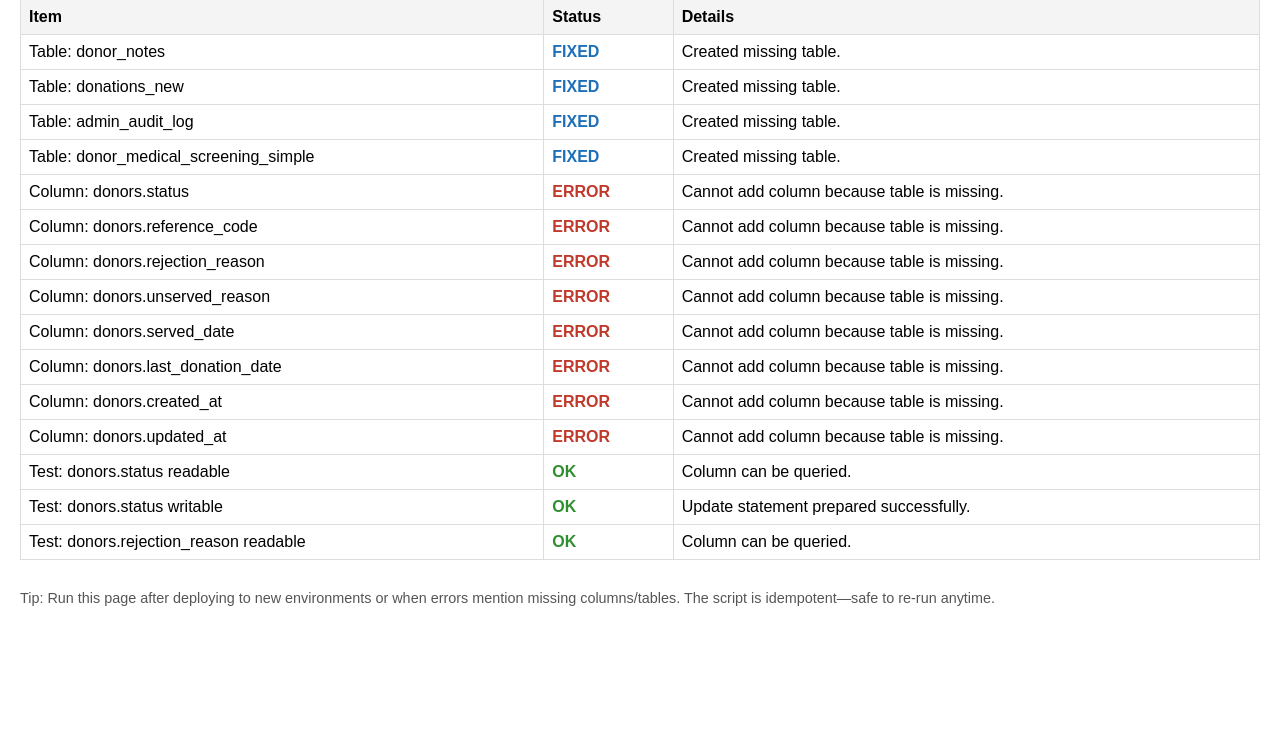
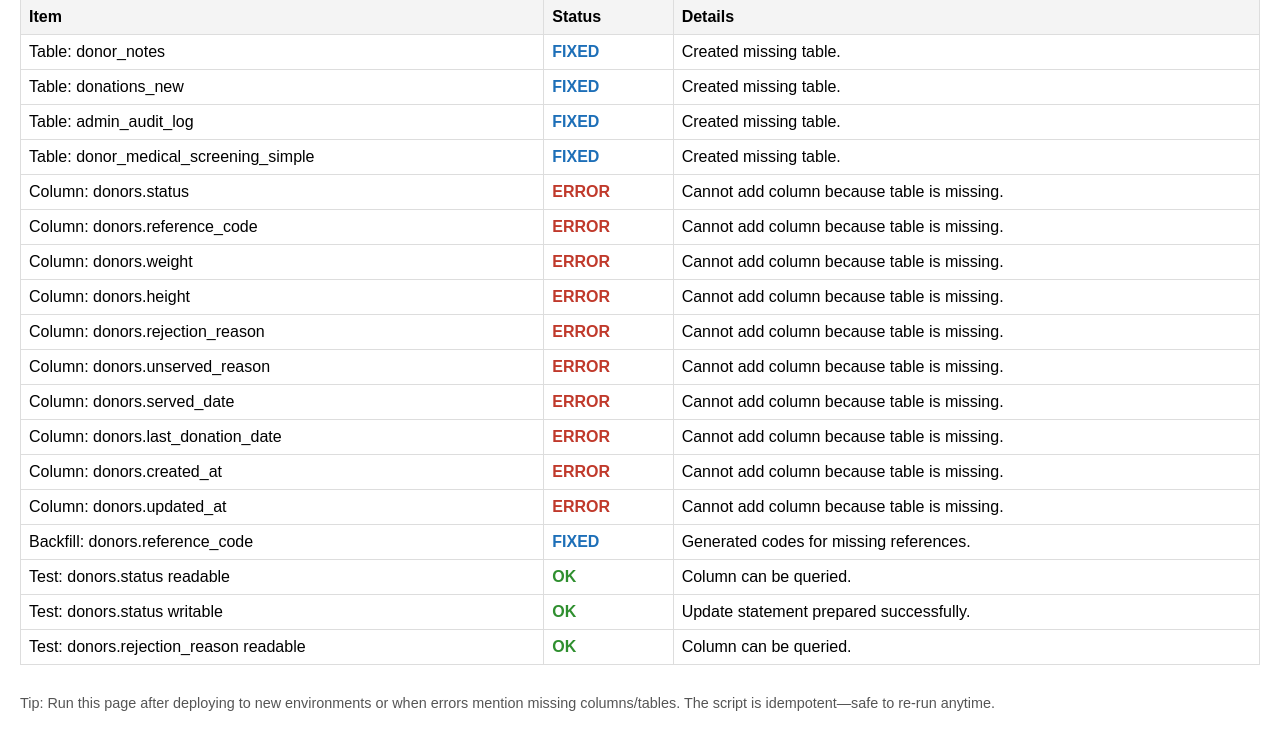
Before and after one commit to BloodDonationBaguio/blood-donation-pwa, a PHP site: page /blood-donation-pwa/database_self_heal.php in a window 1280 px wide. Shown: the part 259-990 px from the top of the page. Before the commit the page ends 865 px from the top, so only its background shows below. Run offline with PHP 8.4, Linux system fonts and the light colour scheme; the visitor is signed in with stand-in values (Sample User, id 1); tables that the repository leaves empty or names only in its code hold one stand-in row (values such as "Sample post").

Commit message:
Registration: save reference_code, weight, height; Self-heal: add weight/height columns and backfill reference_code

```diff
--- a/database_self_heal.php
+++ b/database_self_heal.php
@@ -208,10 +208,13 @@
 
 // Donors table critical columns
 $timestampType = $isPostgres ? 'TIMESTAMP NULL' : 'DATETIME NULL';
+$decimalType = $isPostgres ? 'NUMERIC(5,2)' : 'DECIMAL(5,2)';
 
 $donorColumns = [
     'status' => "VARCHAR(20) DEFAULT 'pending'",
     'reference_code' => 'VARCHAR(50)',
+    'weight' => $decimalType,
+    'height' => $decimalType,
     'rejection_reason' => 'TEXT',
     'unserved_reason' => 'TEXT',
     'served_date' => $timestampType,
@@ -222,6 +225,18 @@
 
 foreach ($donorColumns as $column => $definition) {
     ensureColumn($pdo, 'donors', $column, $definition, $results, $schema, $isPostgres);
+}
+
+// Backfill missing reference_code for existing donors
+try {
+    if ($isPostgres) {
+        $pdo->exec("UPDATE donors SET reference_code = 'DNR-' || substr(md5(random()::text || id::text || coalesce(created_at::text,'')),1,6) WHERE reference_code IS NULL OR reference_code = ''");
+    } else {
+        $pdo->exec("UPDATE donors SET reference_code = CONCAT('DNR-', SUBSTRING(MD5(RAND()),1,6)) WHERE reference_code IS NULL OR reference_code = ''");
+    }
+    addResult($results, 'Backfill: donors.reference_code', 'fixed', 'Generated codes for missing references.');
+} catch (Throwable $e) {
+    addResult($results, 'Backfill: donors.reference_code', 'error', $e->getMessage());
 }
 
 // Lightweight tests to ensure critical updates work
```
Also changed, not shown: donor-registration.php (+4 -4 lines).
